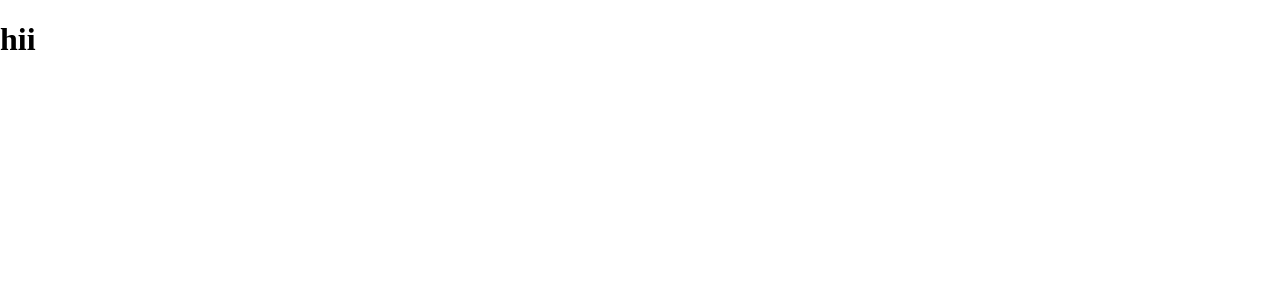
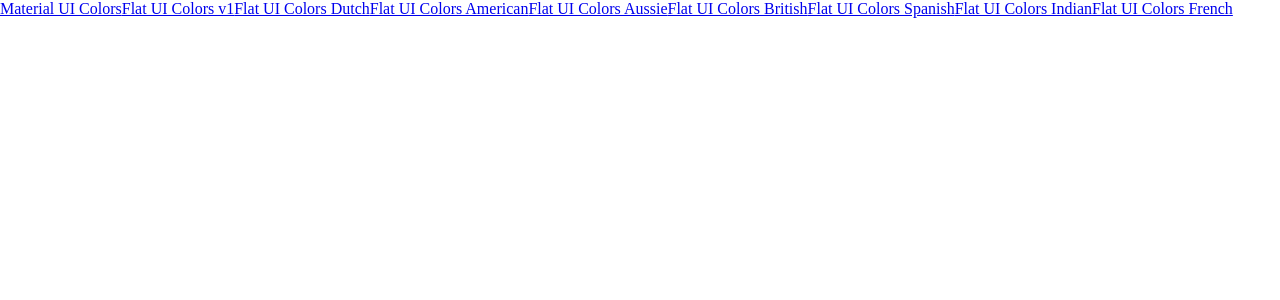
Before and after one commit to promiseume/color-app, a React (Create React App) app: page / in a window 1280 px wide. Shown: the top 300 px of the page. Built offline with nearby package versions, Linux system fonts and the light colour scheme.

Commit message:
added home page

```diff
--- a/package.json
+++ b/package.json
@@ -5,6 +5,7 @@
   "dependencies": {
     "@emotion/react": "^11.10.5",
     "@emotion/styled": "^11.10.5",
+    "@material-ui/styles": "^4.11.5",
     "@mui/icons-material": "^5.11.9",
     "@mui/material": "^5.11.9",
     "@testing-library/jest-dom": "^5.16.5",
--- a/src/App.js
+++ b/src/App.js
@@ -1,11 +1,13 @@
 import React from "react";
 import { Routes, Route } from "react-router-dom";
 import PaletteWrapper from "./paletteWrapper.jsx";
+import { seedColor } from "./seedColor.js";
+import PaletteList from "./PaletteList.jsx";
 function App() {
   return (
     <div className="App">
       <Routes>
-        <Route exact path="/" element={<h1>hii</h1>}></Route>
+        <Route exact path="/" element={<PaletteList palettes={seedColor}/>}></Route>
         <Route path="/palette/:id" element={<PaletteWrapper/>}></Route>
       </Routes>
     </div>
--- /dev/null
+++ b/src/PaletteList.jsx
@@ -0,0 +1,10 @@
+import React from 'react'
+import {Link} from 'react-router-dom'
+
+export default function PaletteList({palettes}) {
+  return (
+    <div>{palettes.map(palette =>(
+        <Link to={`/palette/${palette.id}`}>{palette.paletteName}</Link>
+    ))}</div>
+  )
+}
--- a/src/navbar.js
+++ b/src/navbar.js
@@ -7,6 +7,7 @@
 import Snackbar from '@mui/material/Snackbar';
 import IconButton from '@mui/material/IconButton';
 import CloseIcon from '@mui/icons-material/Close';
+import {Link} from 'react-router-dom'
 
 export default function Navbar({level, handleLevelChange,handleColorFormat}) {
     const [format, setFormat] = useState('hex');
@@ -23,12 +24,12 @@
   return (
     <nav className='navbar'>
         <div className='logo'>
-            <a href='/'>React Color Picker</a>
+            <Link to='/'>React Color Picker</Link>
         </div>
         <div className='slider-container'>
             <span>Level: {level}</span>
             <div className='slider'>
-        <Slider defaultValue={level} min={100} max={900} step={100} onAfterChange={handleLevelChange} step={100}/>
+        <Slider defaultValue={level} min={100} max={900} onAfterChange={handleLevelChange} step={100}/>
         </div>
         </div>
         <div className='select-container'>
```
Also changed, not shown: 1 other file (tests, documents, lock files or other folders).
